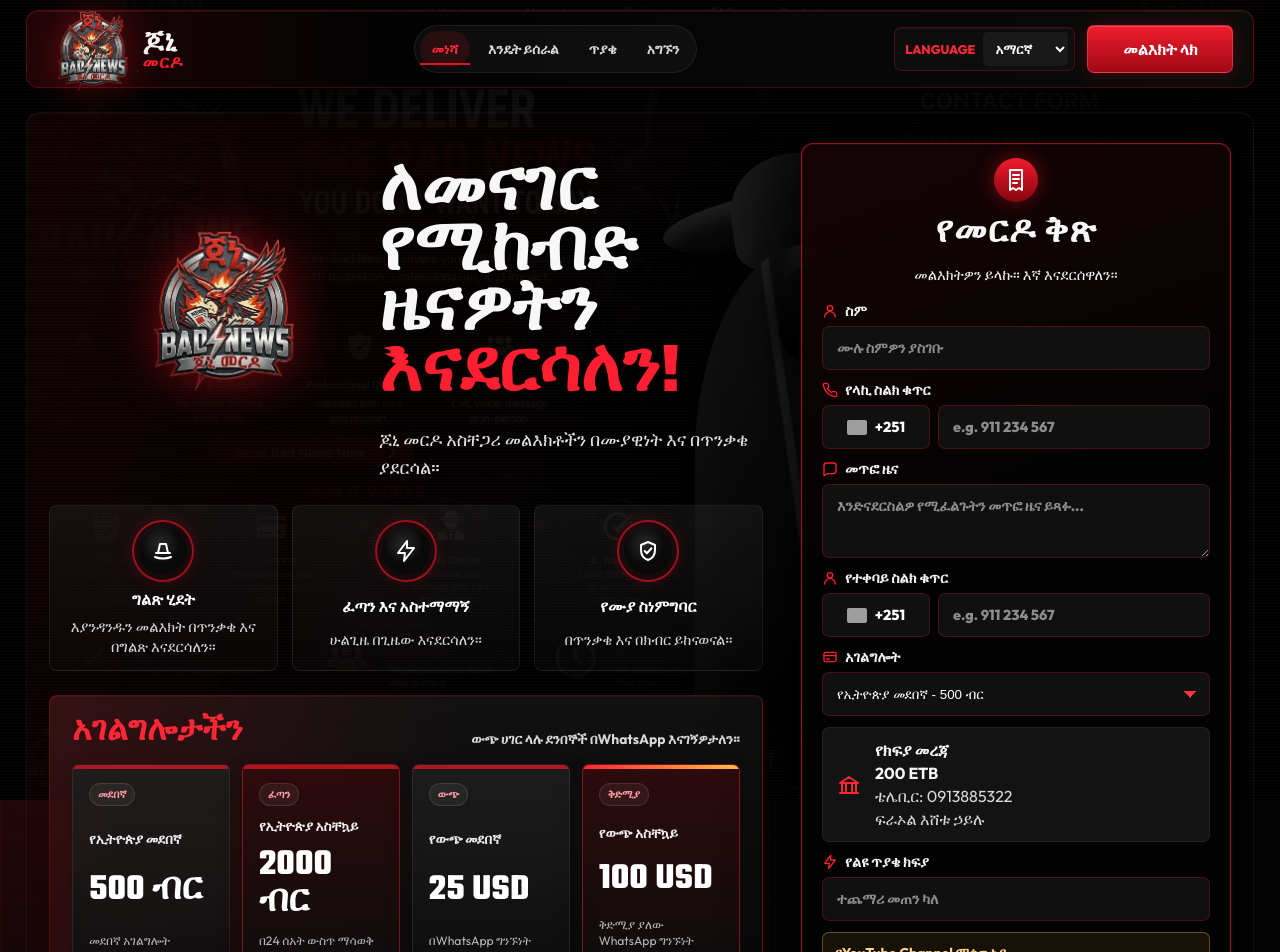
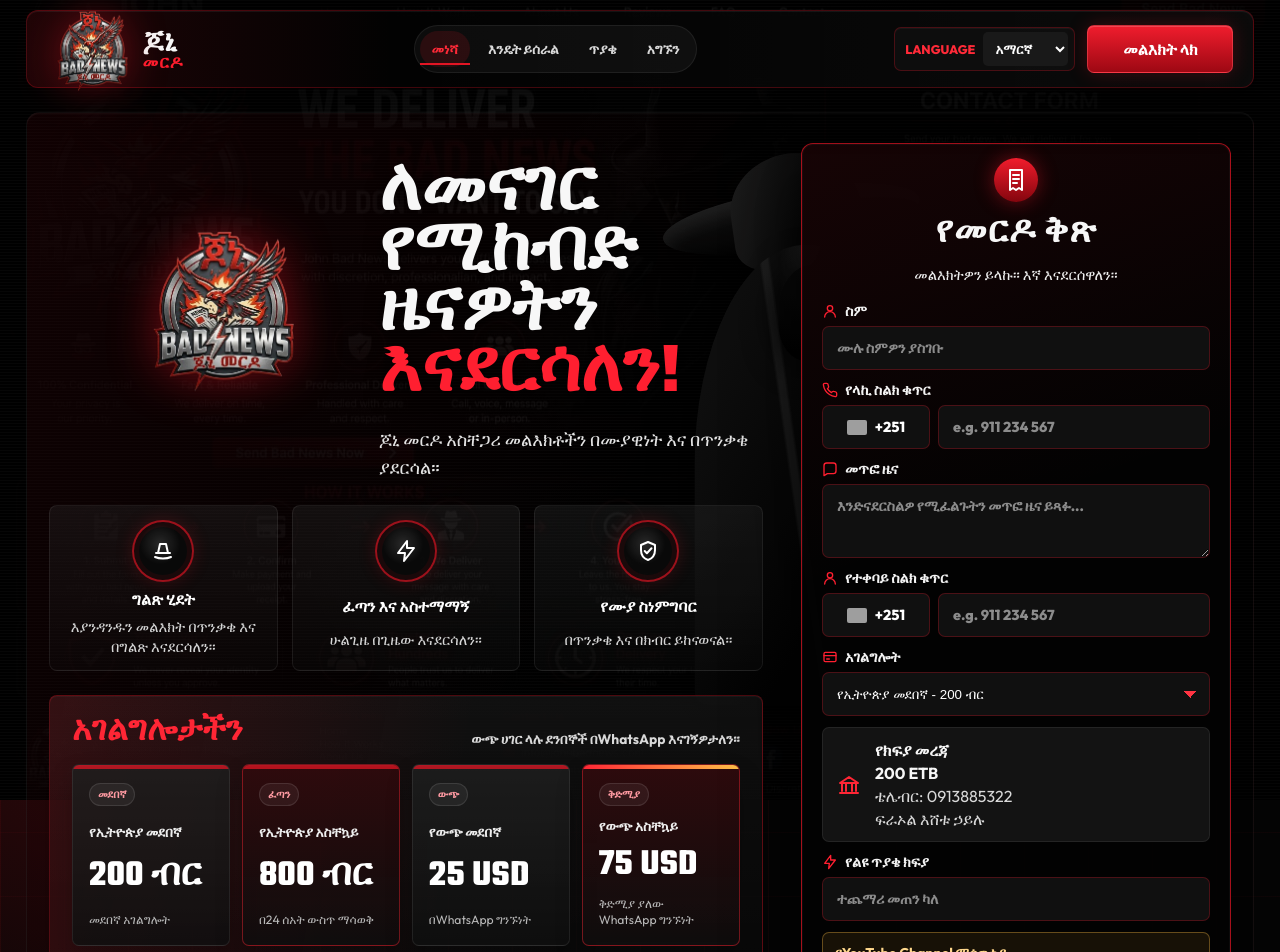
Before and after one commit to FRAOL812/john-bad-news-website, a React (Vite) app: page / in a window 1280 px wide. Shown: the top 952 px of the page. Built offline with nearby package versions, Linux system fonts and the light colour scheme; grey boxes are pictures that could not be loaded.

Commit message:
Update all hardcoded pricing strings in UI and translations
- Update service plans pricing (English & Amharic)
- Update service tier translations
- Update payment option translations
- Fix Amharic Telebirr spelling to ቴሌብር

```diff
--- a/src/App.tsx
+++ b/src/App.tsx
@@ -454,10 +454,10 @@ const serviceSummaryTranslations = {
     youtubeSteps: ["Subscribe", "Follow news deliveries", "Watch new episodes"],
     youtubeLink: "Subscribe on YouTube",
     plans: [
-      { name: "Local Basic", price: "500 Birr", detail: "Standard delivery", badge: "Basic" },
-      { name: "Local Urgent", price: "2000 Birr", detail: "24-hour update", badge: "Fast" },
+      { name: "Local Basic", price: "200 Birr", detail: "Standard delivery", badge: "Basic" },
+      { name: "Local Urgent", price: "800 Birr", detail: "24-hour update", badge: "Fast" },
       { name: "Abroad Basic", price: "25 USD", detail: "WhatsApp contact", badge: "Abroad" },
-      { name: "Abroad Urgent", price: "100 USD", detail: "Priority WhatsApp contact", badge: "Priority" },
+      { name: "Abroad Urgent", price: "75 USD", detail: "Priority WhatsApp contact", badge: "Priority" },
     ],
   },
   am: {
@@ -468,10 +468,10 @@ const serviceSummaryTranslations = {
     youtubeSteps: ["Subscribe ያድርጉ", "መርዶ ማድረሻዎችን ይከታተሉ", "አዳዲስ episodes ይመልከቱ"],
     youtubeLink: "በYouTube Subscribe ያድርጉ",
     plans: [
-      { name: "የኢትዮጵያ መደበኛ", price: "500 ብር", detail: "መደበኛ አገልግሎት", badge: "መደበኛ" },
-      { name: "የኢትዮጵያ አስቸኳይ", price: "2000 ብር", detail: "በ24 ሰአት ውስጥ ማሳወቅ", badge: "ፈጣን" },
+      { name: "የኢትዮጵያ መደበኛ", price: "200 ብር", detail: "መደበኛ አገልግሎት", badge: "መደበኛ" },
+      { name: "የኢትዮጵያ አስቸኳይ", price: "800 ብር", detail: "በ24 ሰአት ውስጥ ማሳወቅ", badge: "ፈጣን" },
       { name: "የውጭ መደበኛ", price: "25 USD", detail: "በWhatsApp ግንኙነት", badge: "ውጭ" },
-      { name: "የውጭ አስቸኳይ", price: "100 USD", detail: "ቅድሚያ ያለው WhatsApp ግንኙነት", badge: "ቅድሚያ" },
+      { name: "የውጭ አስቸኳይ", price: "75 USD", detail: "ቅድሚያ ያለው WhatsApp ግንኙነት", badge: "ቅድሚያ" },
     ],
   },
 };
@@ -504,27 +504,27 @@ const processTranslations = {
 
 const serviceTierTranslations: Record<"en" | "am", Record<ServiceTierId, { label: string; detail: string }>> = {
   en: {
-    basic: { label: "Basic", detail: "500 Birr / 25 USD" },
-    urgent: { label: "Urgent", detail: "2000 Birr / 100 USD" },
+    basic: { label: "Basic", detail: "200 Birr / 25 USD" },
+    urgent: { label: "Urgent", detail: "800 Birr / 75 USD" },
   },
   am: {
-    basic: { label: "መደበኛ", detail: "500 ብር / 25 USD" },
-    urgent: { label: "አስቸኳይ", detail: "2000 ብር / 100 USD" },
+    basic: { label: "መደበኛ", detail: "200 ብር / 25 USD" },
+    urgent: { label: "አስቸኳይ", detail: "800 ብር / 75 USD" },
   },
 };
 
 const paymentOptionTranslations: Record<"en" | "am", Record<PaymentOptionId, string>> = {
   en: {
-    "local-basic": "Local Basic - 500 Birr",
-    "local-urgent": "Local Urgent - 2000 Birr",
+    "local-basic": "Local Basic - 200 Birr",
+    "local-urgent": "Local Urgent - 800 Birr",
     "abroad-basic": "Abroad Basic - 25 USD",
-    "abroad-urgent": "Abroad Urgent - 100 USD",
+    "abroad-urgent": "Abroad Urgent - 75 USD",
   },
   am: {
-    "local-basic": "የኢትዮጵያ መደበኛ - 500 ብር",
-    "local-urgent": "የኢትዮጵያ አስቸኳይ - 2000 ብር",
+    "local-basic": "የኢትዮጵያ መደበኛ - 200 ብር",
+    "local-urgent": "የኢትዮጵያ አስቸኳይ - 800 ብር",
     "abroad-basic": "የውጭ መደበኛ - 25 USD",
-    "abroad-urgent": "የውጭ አስቸኳይ - 100 USD",
+    "abroad-urgent": "የውጭ አስቸኳይ - 75 USD",
   },
 };
 
@@ -587,7 +587,7 @@ const formTranslations = {
     receiverPlaceholder: "የተቀባዩን ስም ወይም ስልክ ቁጥር ያስገቡ",
     serviceTier: "አገልግሎት",
     paymentDetails: "የክፍያ መረጃ",
-    accountNo: "ቴሌቢር: 0913885322",
+    accountNo: "ቴሌብር: 0913885322",
     accountName: "ፍራኦል እሸቱ ኃይሉ",
     paypalAccount: "PayPal: Yonatan Woldegiorgis (@YonatanWoldegiorgis9)",
     basePrice: "የተመረጠው ዋጋ",
@@ -603,7 +603,7 @@ const formTranslations = {
     paymentTooLow: "የተከፈለው መጠን ከመረጡት አገልግሎት ዋጋ በታች ነው።",
     paymentStatusPending: "ደረሰኝ ማረጋገጫ በመጠባበቅ ላይ",
     receiptUpload: "ደረሰኝ ለመስቀል ይጫኑ",
-    receiptHelp: "ኢትዮጵያ፡ የቴሌቢር ስክሪንሾት። ከውጭ፡ Yonatan Woldegiorgis ወይም @YonatanWoldegiorgis9 የሚታይበት PayPal ስክሪንሾት።",
+    receiptHelp: "ኢትዮጵያ፡ የቴሌብር ስክሪንሾት። ከውጭ፡ Yonatan Woldegiorgis ወይም @YonatanWoldegiorgis9 የሚታይበት PayPal ስክሪንሾት።",
     receiptReady: "የደረሰኝ መረጃ ተረጋግጧል",
     receiptChecking: "ደረሰኙ እየተመረመረ ነው...",
     receiptCheckingWait: "እባክዎ ደረሰኙን እስክንመረምር ይጠብቁ።",
@@ -611,7 +611,7 @@ const formTranslations = {
     receiptInvalidType: "የደረሰኝ JPG ወይም PNG ስክሪንሾት ብቻ ይስቀሉ።",
     receiptPdfUnsupported: "PDF ደረሰኞች ለራስ-ሰር ማረጋገጫ አይቀበሉም። የክፍያ መረጃው የሚታይበት ስክሪንሾት ይስቀሉ።",
     receiptTooLarge: "ደረሰኙ 5MB ወይም ከዚያ በታች መሆን አለበት።",
-    receiptQrMissing: "ትክክለኛ የቴሌቢር ወይም የPayPal ደረሰኝ አልተገኘም። ትክክለኛው መረጃ የሚታይበት ግልጽ ስክሪንሾት ይስቀሉ።",
+    receiptQrMissing: "ትክክለኛ የቴሌብር ወይም የPayPal ደረሰኝ አልተገኘም። ትክክለኛው መረጃ የሚታይበት ግልጽ ስክሪንሾት ይስቀሉ።",
     receiptQrUnsupported: "የደረሰኝ መቃኘት በዚህ browser አይደግፍም። እባክዎ Chrome ወይም Edge ይጠቀሙና የPayPal ስክሪንሾቱን እንደገና ይስቀሉ።",
     success: "እናመሰግናለን። ደረሰኝዎ ተረጋግጧል፣ መልእክቱንም እናደርሳለን።",
     spreadsheetMissing: "የቀጥታ ሰንጠረዥ ገና አልተገናኘም። webhook URL በ runtime-config.js ውስጥ ያክሉ።",
```
